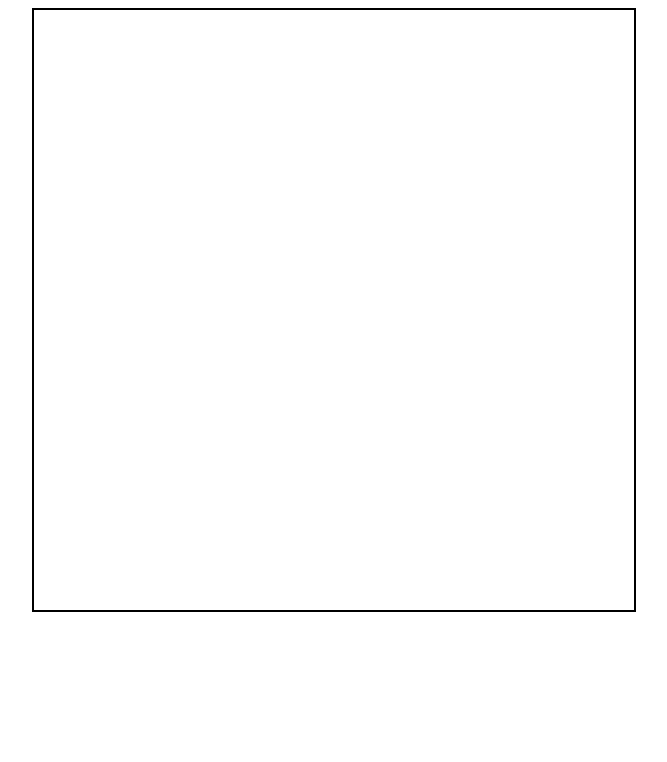
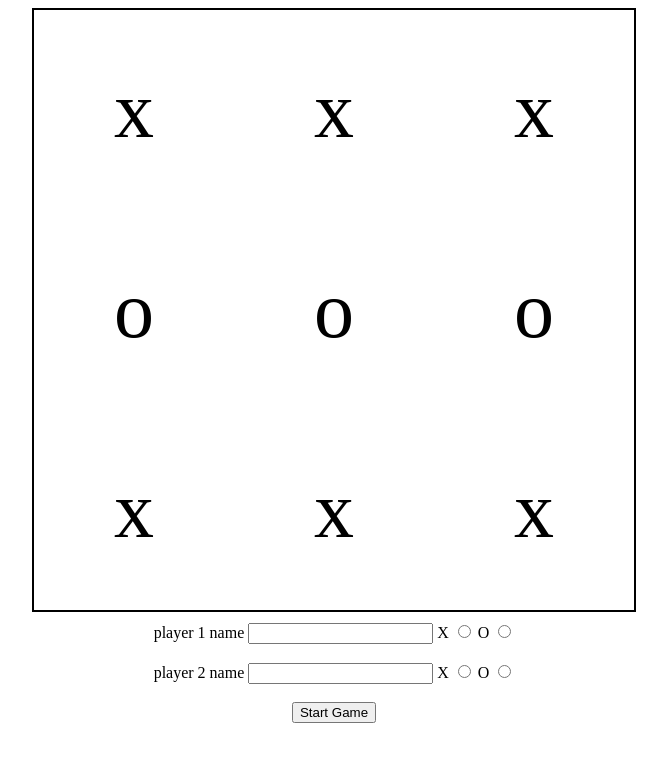
Before and after one commit to JasNagra92/Tic-Tac-Toe, a plain HTML site: page index.html in a window 1280 px wide. Shown: the whole page, without its empty margins (306-973 px from the left). Drawn offline with Linux system fonts and the light colour scheme.

Commit message:
add input fields to set player name and marker, add logic to swtich player turns and store player objects to start game

```diff
--- a/index.html
+++ b/index.html
@@ -6,7 +6,7 @@
     <meta name="viewport" content="width=device-width, initial-scale=1.0">
     <title>Tic Tac Toe</title>
     <link rel="stylesheet" href="./styles.css">
-    <script src="./js.js" defer></script>
+    <script src="./main.js" defer></script>
 </head>
 <body>
 
@@ -39,6 +39,30 @@
             <div></div>
         </div>
     </div>
+    <div id="options">
+
+        <form action="#" method="post">
+            <label for="player1name">player 1 name</label>
+            <input type="text" name="player1name" id="player1name">
+            <label for="markerX">X</label>
+            <input type="radio" name="marker1" id="player1marker" value="X">
+            <label for="markerO">O</label>
+            <input type="radio" name="marker1" id="player1marker" value="O">
+            <br>
+            <br>
+            <label for="player2name">player 2 name</label>
+            <input type="text" name="player2name" id="player2name">
+            <label for="markerX">X</label>
+            <input type="radio" name="marker2" id="player2marker" value="X">
+            <label for="markerO">O</label>
+            <input type="radio" name="marker2" id="player2marker" value="O">
+            <br>
+            <br>
+            <div>
+                <button type="button" id="startGame">Start Game</button>
+            </div>
+        </form>
+    </div>
 
 </body>
 </html>
--- a/main.js
+++ b/main.js
@@ -1,35 +1,53 @@
 const gameObj = (function () {
   let _gameboard = ["x", "x", "x", "o", "o", "o", "x", "x", "x"];
-
+  let turn = "player1";
   (function render() {
     for (let i = 0; i < 9; i++) {
       let box = document.getElementById(`a${i}`);
       box.innerText = _gameboard[i];
-      box.dataset.square = i
+      box.dataset.square = i;
     }
   })();
 
   const playerGenerator = (name, marker) => {
-    return{
-        name,
-        marker
-    }
-};
+    return {
+      name,
+      marker,
+    };
+  };
 
-  const startGame = (name, marker) => {
-    let player1 = playerGenerator(name, marker);
-    let turn = "player1";
+  const players = document
+    .getElementById("startGame")
+    .addEventListener("click", function () {
+      const player1name = document.getElementById("player1name").value;
+      const player2name = document.getElementById("player2name").value;
+      const player1marker = document.querySelector(
+        `input[name="marker1"]:checked`
+      ).value;
+      const player2marker = document.querySelector(
+        `input[name="marker2"]:checked`
+      ).value;
+      startGame(player1name, player1marker, player2name, player2marker);
+    });
+
+  const startGame = (
+    player1name,
+    player1marker,
+    player2name,
+    player2marker
+  ) => {
+    let player1 = playerGenerator(player1name, player1marker);
+    let player2 = playerGenerator(player2name, player2marker);
     const playarea = document.getElementById("playarea");
     playarea.addEventListener("click", function (e) {
       if (turn == "player1") {
         e.target.innerText = player1.marker;
         _gameboard[`${e.target.dataset.square}`] = player1.marker;
         turn = "player2";
-      }
-      if (turn == "player2"){
+      } else if (turn == "player2") {
         e.target.innerText = player2.marker;
         _gameboard[`${e.target.dataset.square}`] = player2.marker;
-        turn = "player1"
+        turn = "player1";
       }
     });
   };
--- a/styles.css
+++ b/styles.css
@@ -1,6 +1,8 @@
 body{
     display: flex;
     justify-content: center;
+    flex-direction: column;
+    align-items: center;
 }
 #playarea{
     display: grid;
@@ -16,3 +18,7 @@ body{
     align-items: center;
     font-size: 5rem;
 }
+#options{
+    text-align: center;
+    margin-top: 10px;
+}
```
